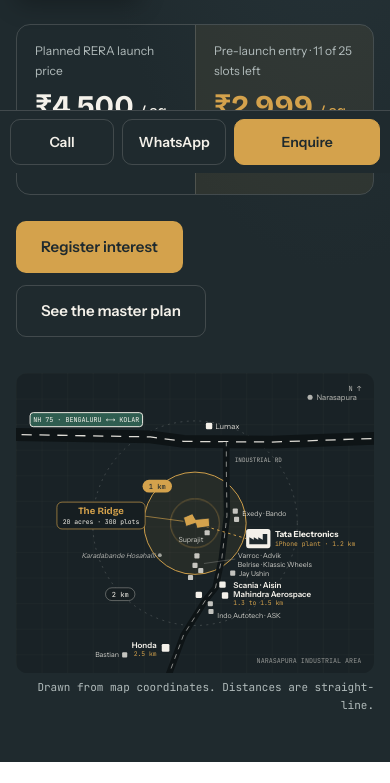
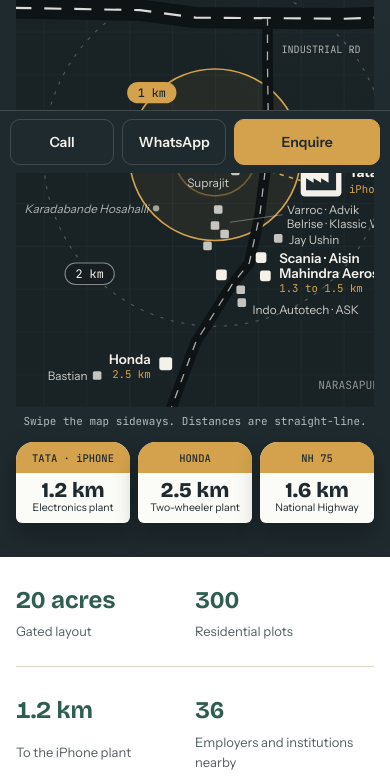
Before and after one commit to pvinodreddy7/the-ridge-site, a plain HTML site: page index.html in a window 390 px wide. Shown: the part 671-1454 px from the top of the page. Drawn offline with nearby package versions, Linux system fonts and the light colour scheme.

Commit message:
Add files via upload

```diff
--- a/index.html
+++ b/index.html
@@ -82,7 +82,16 @@ button,input,select,textarea{font:inherit}
 
 /* hero */
 .hero{background:radial-gradient(120% 90% at 85% 10%,var(--hero-2),var(--hero) 60%);color:var(--hero-ink);padding-block:clamp(36px,5vw,64px) clamp(48px,6vw,80px);overflow:hidden}
-.hero .wrap{display:grid;grid-template-columns:minmax(0,1.02fr) minmax(0,1fr);gap:clamp(24px,4vw,56px);align-items:start} .hero .mapcard{margin-top:clamp(0px,3vw,44px)!important}
+.hero .wrap{display:grid;grid-template-columns:minmax(0,1.02fr) minmax(0,1fr);gap:clamp(24px,4vw,56px);align-items:center}
+.herocol{display:grid;gap:16px;justify-items:center;min-width:0} .herocol .mapcard{width:100%} .herocol .stones{margin-top:0;justify-content:center}
+@media (min-width:901px){
+  .hero{padding-block:clamp(16px,3.2vh,56px);min-height:calc(100svh - 76px);display:grid;align-items:center}
+  .hero h1{font-size:clamp(38px,min(6.2vw,8.8vh),92px);margin-top:clamp(8px,1.8vh,18px)}
+  .hero .lede{margin-top:clamp(10px,2.2vh,22px);font-size:clamp(15px,min(1.7vw,2.5vh),20px)}
+  .hero .pricebar{margin-top:clamp(12px,2.8vh,30px)} .hero .pricebar div{padding:clamp(10px,1.8vh,16px) 18px} .hero .pricebar b{font-size:clamp(22px,3.6vh,30px)} .herocol{gap:clamp(8px,1.6vh,16px)} .hero .ctas{margin-top:clamp(12px,2.6vh,26px)}
+  .herocol .mapcard svg{width:auto;max-width:100%;height:auto;max-height:calc(100svh - 76px - 2*clamp(16px,3.2vh,56px) - 192px);margin-inline:auto;aspect-ratio:560/470}
+  .herocol .mapcard figcaption{text-align:center}
+}
 .hero .eyebrow{color:var(--yellow)}
 .hero h1{font-size:clamp(44px,6.6vw,92px);font-weight:800;margin-top:18px;line-height:.98}
 .hero h1 em{font-style:normal;color:var(--yellow)}
@@ -109,6 +118,18 @@ button,input,select,textarea{font:inherit}
 .traffic{animation:traffic 2.4s linear infinite}
 @keyframes traffic{to{stroke-dashoffset:-56}}
 @media (max-width:900px){ .hero .wrap{grid-template-columns:minmax(0,1fr)} }
+@media (max-width:560px){
+  .hero{padding-block:22px 34px} .hero h1{font-size:clamp(34px,10.4vw,44px);margin-top:12px} .hero .lede{font-size:15.5px;margin-top:14px}
+  .pricebar{margin-top:20px} .pricebar div{padding:12px 12px} .pricebar small{font-size:11px;line-height:1.3} .pricebar b{font-size:23px;white-space:nowrap}
+  .hero .ctas{margin-top:16px;gap:8px;flex-wrap:nowrap} .hero .ctas .btn{flex:1 1 0;min-width:0;padding-inline:8px;font-size:14px;white-space:nowrap}
+  .herocol{gap:12px} .herocol .mapcard{overflow-x:auto;-webkit-overflow-scrolling:touch;border-radius:18px;scrollbar-width:none} .herocol .mapcard::-webkit-scrollbar{display:none}
+  .herocol .mapcard svg{width:600px;max-width:none}
+  .herocol .mapcard figcaption{position:sticky;left:0;width:calc(100vw - 2*max(16px,env(safe-area-inset-left,0px)));text-align:center}
+  .herocol .stones{display:grid;grid-template-columns:repeat(3,minmax(0,1fr));gap:8px;width:100%}
+  .stone{width:auto;border-radius:18px 18px 6px 6px} .stone .top{font-size:10.5px;letter-spacing:0;padding:8px 2px 6px} .stone .body{padding:7px 3px 9px} .stone b{font-size:21px} .stone span{font-size:10.5px}
+  .sec .head h2{text-wrap:balance}
+}
+.only-m{display:none} @media (max-width:560px){ .only-m{display:inline} .only-d{display:none} }
 
 /* stats */
 .stats{background:var(--surface);border-bottom:1px solid var(--line)}
@@ -365,11 +386,6 @@ footer .wrap{display:grid;gap:14px} footer img{height:30px;width:auto} footer p{
       <p class="eyebrow">The Ridge by Navilu · Narasapura, Kolar</p>
       <h1>Plots minutes from India's <em>iPhone plant.</em></h1>
       <p class="lede"><b>A once-in-a-decade opportunity.</b> A land investment with high capital appreciation and rental income potential, in a gated 20-acre layout inside the Narasapura industrial belt.</p>
-      <div class="stones" aria-label="Straight-line distances from the site">
-        <div class="stone"><div class="top">TATA · iPHONE</div><div class="body"><b>1.2 km</b><span>Electronics plant</span></div></div>
-        <div class="stone"><div class="top">HONDA</div><div class="body"><b>2.5 km</b><span>Two-wheeler plant</span></div></div>
-        <div class="stone"><div class="top">NH 75</div><div class="body"><b>1.6 km</b><span>National Highway</span></div></div>
-      </div>
       <div class="pricebar">
         <div><small>Planned RERA launch price</small><b>₹4,500 <span style="font-size:.5em;font-weight:500">/ sq ft</span></b></div>
         <div><small>Pre-launch entry · 11 of 25 slots left</small><b>₹2,999 <span style="font-size:.5em;font-weight:500">/ sq ft</span></b></div>
@@ -379,6 +395,7 @@ footer .wrap{display:grid;gap:14px} footer img{height:30px;width:auto} footer p{
         <a class="btn btn-o" href="#plan">See the master plan</a>
       </div>
     </div>
+    <div class="herocol">
     <figure class="mapcard" style="margin:0">
       <svg viewBox="0 0 560 470" role="img" aria-label="Map drawn from real coordinates. The site sits at the centre. Narasapura Industrial Road runs 600 metres to the east. The Tata Electronics iPhone plant is 1.2 kilometres to the east-south-east. National Highway 75 runs east to west about 1.6 kilometres to the north. Scania, Aisin and Mahindra Aerospace are 1.3 to 1.5 kilometres south, and Honda is 2.5 kilometres south.">
         <defs><pattern id="g" width="40" height="40" patternUnits="userSpaceOnUse"><path d="M40 0H0V40" fill="none" stroke="rgba(244,241,234,.06)" stroke-width="1"/></pattern></defs>
@@ -440,8 +457,14 @@ footer .wrap{display:grid;gap:14px} footer img{height:30px;width:auto} footer p{
         <text x="540" y="28" text-anchor="end" font-family="JetBrains Mono, monospace" font-size="11" fill="rgba(244,241,234,.7)">N ↑</text>
         <text x="540" y="454" text-anchor="end" font-family="JetBrains Mono, monospace" font-size="10.5" fill="rgba(244,241,234,.55)">NARASAPURA INDUSTRIAL AREA</text>
       </svg>
-      <figcaption>Drawn from map coordinates. Distances are straight-line.</figcaption>
+      <figcaption><span class="only-m">Swipe the map sideways. </span><span class="only-d">Drawn from map coordinates. </span>Distances are straight-line.</figcaption>
     </figure>
+      <div class="stones" aria-label="Straight-line distances from the site">
+        <div class="stone"><div class="top">TATA · iPHONE</div><div class="body"><b>1.2 km</b><span>Electronics plant</span></div></div>
+        <div class="stone"><div class="top">HONDA</div><div class="body"><b>2.5 km</b><span>Two-wheeler plant</span></div></div>
+        <div class="stone"><div class="top">NH 75</div><div class="body"><b>1.6 km</b><span>National Highway</span></div></div>
+      </div>
+    </div>
   </div>
 </header>
 
@@ -807,6 +830,9 @@ const press=(btns,on)=>btns.forEach(b=>b.setAttribute('aria-pressed',b===on?'tru
   });
 })();
 
+/* ---------- hero map: on phones it is wider than the screen, so start it centred on the site ---------- */
+(function(){ const m=document.querySelector('.herocol .mapcard'); if(m&&m.scrollWidth>m.clientWidth) m.scrollLeft=(m.scrollWidth-m.clientWidth)*0.42; })();
+
 /* ---------- top menu: shrink on scroll, progress bar, active section ---------- */
 (function(){
   const nav=document.querySelector('.nav'), prog=$('nav-prog');
```
